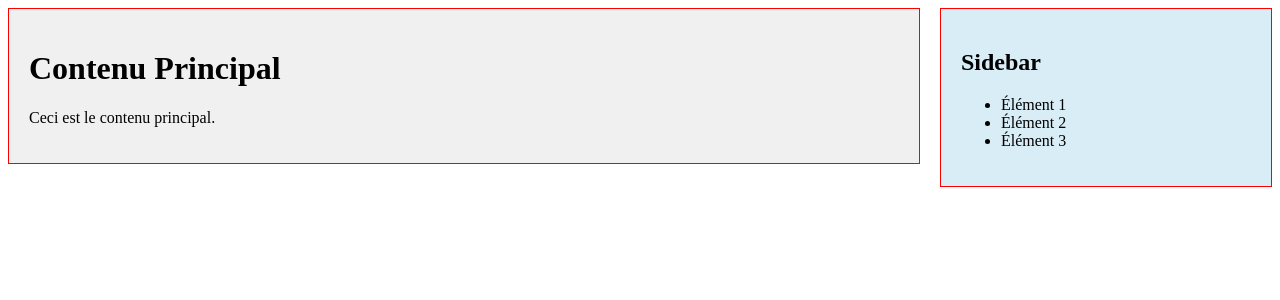
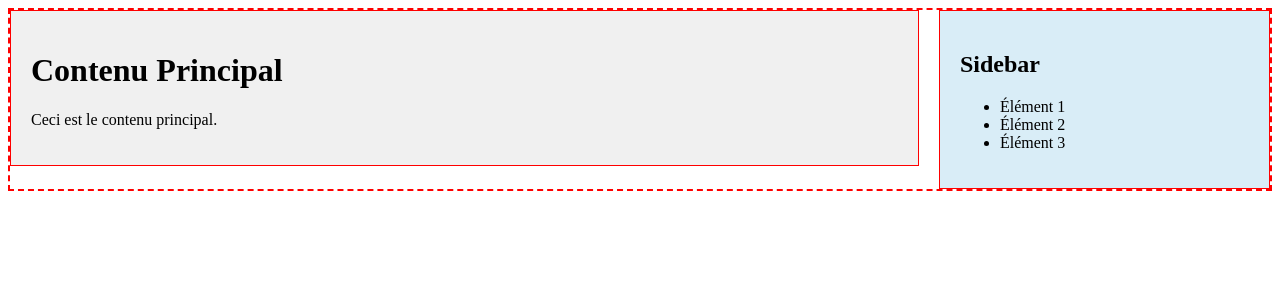
Before and after one commit to lauradelo/lauradelo.github.io, a Jekyll site: the page built from index.md, in a window 1280 px wide. Shown: the top 300 px of the page. Built offline with Jekyll 4.4.1, drawn with Linux system fonts in a browser that asks for light colours.

Commit message:
Update style.css

```diff
--- a/assets/css/style.css
+++ b/assets/css/style.css
@@ -5,7 +5,9 @@
   justify-content: space-between; /* Espace entre les éléments */
   align-items: flex-start; /* Aligne les éléments en haut */
   gap: 20px; /* Espace entre le contenu principal et la sidebar */
+  border: 2px dashed red; /* Bordure temporaire pour test */
 }
+
 
 /* Contenu principal */
 main {
```
